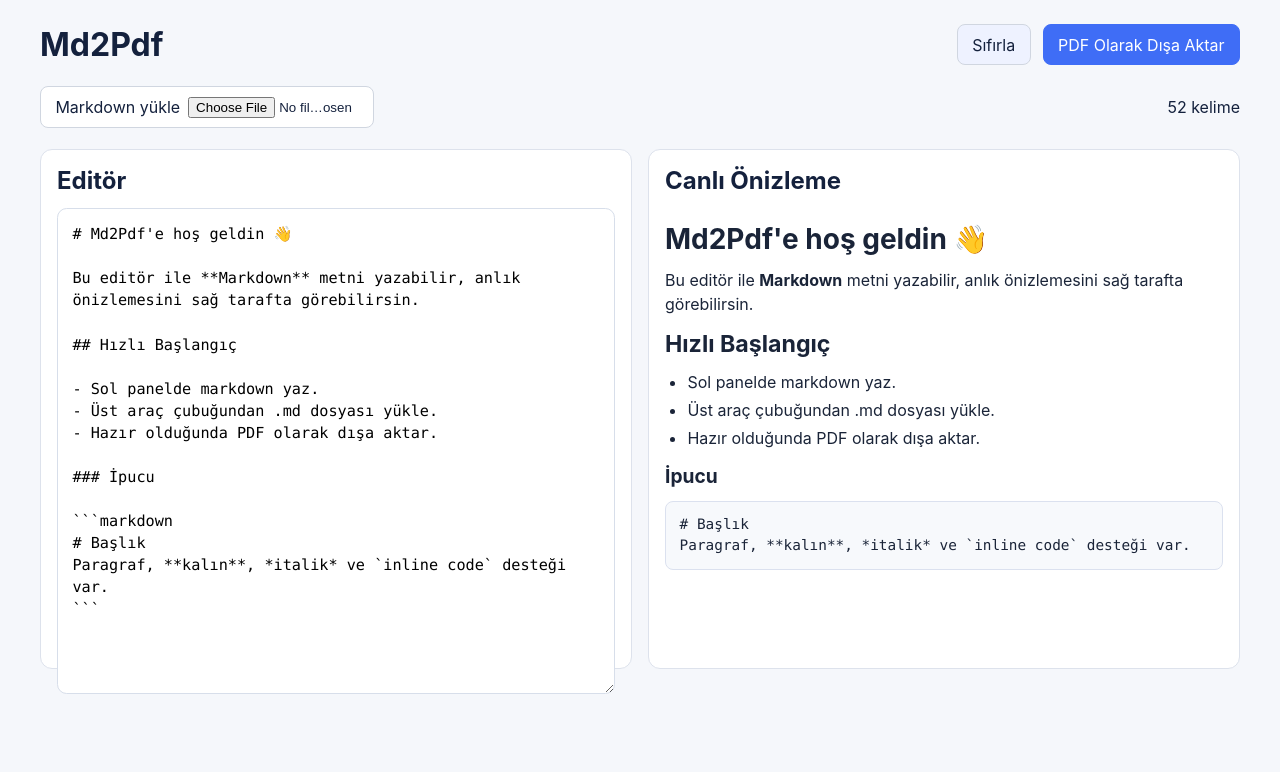
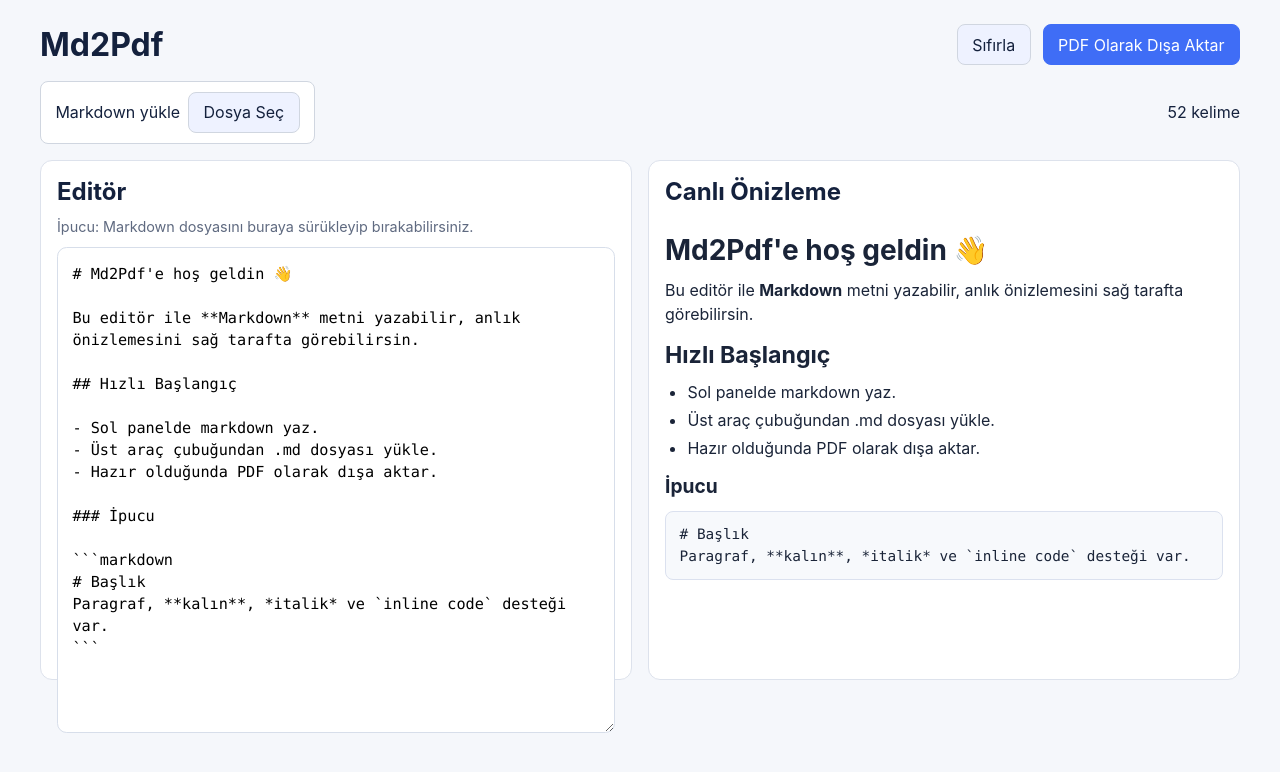
Before and after one commit to Adilx05/Md2Pdf, a React (Vite) app: page / in a window 1280 px wide. Shown: the top 772 px of the page. Built offline with nearby package versions, Linux system fonts and the light colour scheme.

Commit message:
Add markdown file pipeline and drag-drop upload

```diff
--- a/src/App.tsx
+++ b/src/App.tsx
@@ -4,6 +4,7 @@ import MarkdownEditor from './components/MarkdownEditor';
 import MarkdownPreview from './components/MarkdownPreview';
 import Toolbar from './components/Toolbar';
 import './styles/app.css';
+import { readMarkdownFile } from './utils/file';
 
 const SAMPLE_MARKDOWN = `# Md2Pdf'e hoş geldin 👋
 
@@ -64,12 +65,23 @@ function App() {
     setFeedbackMessage('Editör örnek içerikle sıfırlandı.');
   };
 
+  const handleMarkdownFile = async (file: File) => {
+    try {
+      const content = await readMarkdownFile(file);
+      setMarkdown(content);
+      setFeedbackMessage(`${file.name} yüklendi.`);
+    } catch (error) {
+      const message = error instanceof Error ? error.message : 'Dosya okunamadı. Lütfen tekrar deneyin.';
+      setFeedbackMessage(message);
+    }
+  };
+
   return (
     <main className="app-shell">
       <Toolbar isExporting={isExporting} onExport={handleExport} onReset={handleReset} />
 
       <section className="meta-row">
-        <FileUploader onFileContent={setMarkdown} onFeedback={setFeedbackMessage} />
+        <FileUploader onFileSelect={handleMarkdownFile} />
         <p>{wordCount} kelime</p>
       </section>
 
@@ -80,7 +92,7 @@ function App() {
       )}
 
       <section className="content-grid">
-        <MarkdownEditor value={markdown} onChange={setMarkdown} />
+        <MarkdownEditor value={markdown} onChange={setMarkdown} onFileSelect={handleMarkdownFile} />
         <MarkdownPreview markdown={markdown} />
       </section>
     </main>
--- a/src/components/FileUploader.tsx
+++ b/src/components/FileUploader.tsx
@@ -1,40 +1,42 @@
 import type { ChangeEvent, FC } from 'react';
+import { useRef } from 'react';
 
 type FileUploaderProps = {
-  onFileContent: (content: string) => void;
-  onFeedback: (message: string) => void;
+  onFileSelect: (file: File) => void;
 };
 
-const FileUploader: FC<FileUploaderProps> = ({ onFileContent, onFeedback }) => {
-  const handleFileChange = async (event: ChangeEvent<HTMLInputElement>) => {
+const FileUploader: FC<FileUploaderProps> = ({ onFileSelect }) => {
+  const fileInputRef = useRef<HTMLInputElement>(null);
+
+  const handleFileChange = (event: ChangeEvent<HTMLInputElement>) => {
     const file = event.target.files?.[0];
 
     if (!file) {
       return;
     }
 
-    if (!file.name.endsWith('.md') && file.type !== 'text/markdown') {
-      onFeedback('Lütfen .md uzantılı bir dosya seçin.');
-      event.target.value = '';
-      return;
-    }
+    onFileSelect(file);
+    event.target.value = '';
+  };
 
-    try {
-      const text = await file.text();
-      onFileContent(text);
-      onFeedback(`${file.name} yüklendi.`);
-    } catch {
-      onFeedback('Dosya okunamadı. Lütfen tekrar deneyin.');
-    } finally {
-      event.target.value = '';
-    }
+  const handleButtonClick = () => {
+    fileInputRef.current?.click();
   };
 
   return (
-    <label className="file-uploader">
+    <div className="file-uploader">
       Markdown yükle
-      <input type="file" accept=".md,text/markdown" onChange={handleFileChange} />
-    </label>
+      <button type="button" className="secondary-btn" onClick={handleButtonClick}>
+        Dosya Seç
+      </button>
+      <input
+        ref={fileInputRef}
+        type="file"
+        className="visually-hidden-file-input"
+        accept=".md,.markdown,text/markdown,text/plain"
+        onChange={handleFileChange}
+      />
+    </div>
   );
 };
 
--- a/src/components/MarkdownEditor.tsx
+++ b/src/components/MarkdownEditor.tsx
@@ -1,18 +1,52 @@
-import type { ChangeEvent, FC } from 'react';
+import type { ChangeEvent, DragEvent, FC } from 'react';
+import { useState } from 'react';
 
 type MarkdownEditorProps = {
   value: string;
   onChange: (value: string) => void;
+  onFileSelect: (file: File) => void;
 };
 
-const MarkdownEditor: FC<MarkdownEditorProps> = ({ value, onChange }) => {
+const MarkdownEditor: FC<MarkdownEditorProps> = ({ value, onChange, onFileSelect }) => {
+  const [isDragOver, setIsDragOver] = useState(false);
+
   const handleChange = (event: ChangeEvent<HTMLTextAreaElement>) => {
     onChange(event.target.value);
   };
 
+  const handleDragOver = (event: DragEvent<HTMLElement>) => {
+    event.preventDefault();
+    if (!isDragOver) {
+      setIsDragOver(true);
+    }
+  };
+
+  const handleDragLeave = (event: DragEvent<HTMLElement>) => {
+    event.preventDefault();
+    setIsDragOver(false);
+  };
+
+  const handleDrop = (event: DragEvent<HTMLElement>) => {
+    event.preventDefault();
+    setIsDragOver(false);
+
+    const droppedFile = event.dataTransfer.files?.[0];
+    if (!droppedFile) {
+      return;
+    }
+
+    onFileSelect(droppedFile);
+  };
+
   return (
-    <section className="panel editor-panel">
+    <section
+      className={`panel editor-panel ${isDragOver ? 'drag-over' : ''}`}
+      onDragOver={handleDragOver}
+      onDragLeave={handleDragLeave}
+      onDrop={handleDrop}
+    >
       <h2>Editör</h2>
+      <p className="editor-drop-hint">İpucu: Markdown dosyasını buraya sürükleyip bırakabilirsiniz.</p>
       <textarea
         aria-label="Markdown editörü"
         value={value}
--- a/src/styles/app.css
+++ b/src/styles/app.css
@@ -77,8 +77,16 @@ button:disabled {
   gap: 0.5rem;
 }
 
-.file-uploader input {
-  max-width: 170px;
+.visually-hidden-file-input {
+  position: absolute;
+  width: 1px;
+  height: 1px;
+  padding: 0;
+  margin: -1px;
+  overflow: hidden;
+  clip: rect(0, 0, 0, 0);
+  white-space: nowrap;
+  border: 0;
 }
 
 .toast {
@@ -118,6 +126,17 @@ button:disabled {
   flex: 1;
   resize: vertical;
   font: 500 0.95rem/1.45 'Fira Code', 'JetBrains Mono', Menlo, monospace;
+}
+
+.editor-drop-hint {
+  margin: 0 0 0.75rem;
+  color: #5f6a80;
+  font-size: 0.9rem;
+}
+
+.editor-panel.drag-over {
+  border-color: #3f6df6;
+  box-shadow: 0 0 0 3px rgba(63, 109, 246, 0.12);
 }
 
 .preview-content {
--- /dev/null
+++ b/src/utils/file.ts
@@ -0,0 +1,27 @@
+const ALLOWED_EXTENSIONS = ['.md', '.markdown'] as const;
+const ALLOWED_MIME_TYPES = ['text/markdown', 'text/plain'] as const;
+
+const hasAllowedExtension = (fileName: string) => {
+  const lowerFileName = fileName.toLowerCase();
+  return ALLOWED_EXTENSIONS.some((extension) => lowerFileName.endsWith(extension));
+};
+
+const hasAllowedMimeType = (mimeType: string) => {
+  if (!mimeType) {
+    return false;
+  }
+
+  return ALLOWED_MIME_TYPES.includes(mimeType as (typeof ALLOWED_MIME_TYPES)[number]);
+};
+
+export const isMarkdownFile = (file: File) => {
+  return hasAllowedExtension(file.name) || hasAllowedMimeType(file.type);
+};
+
+export const readMarkdownFile = async (file: File) => {
+  if (!isMarkdownFile(file)) {
+    throw new Error('Geçersiz dosya türü. Lütfen .md/.markdown ya da text/markdown, text/plain seçin.');
+  }
+
+  return file.text();
+};
```
